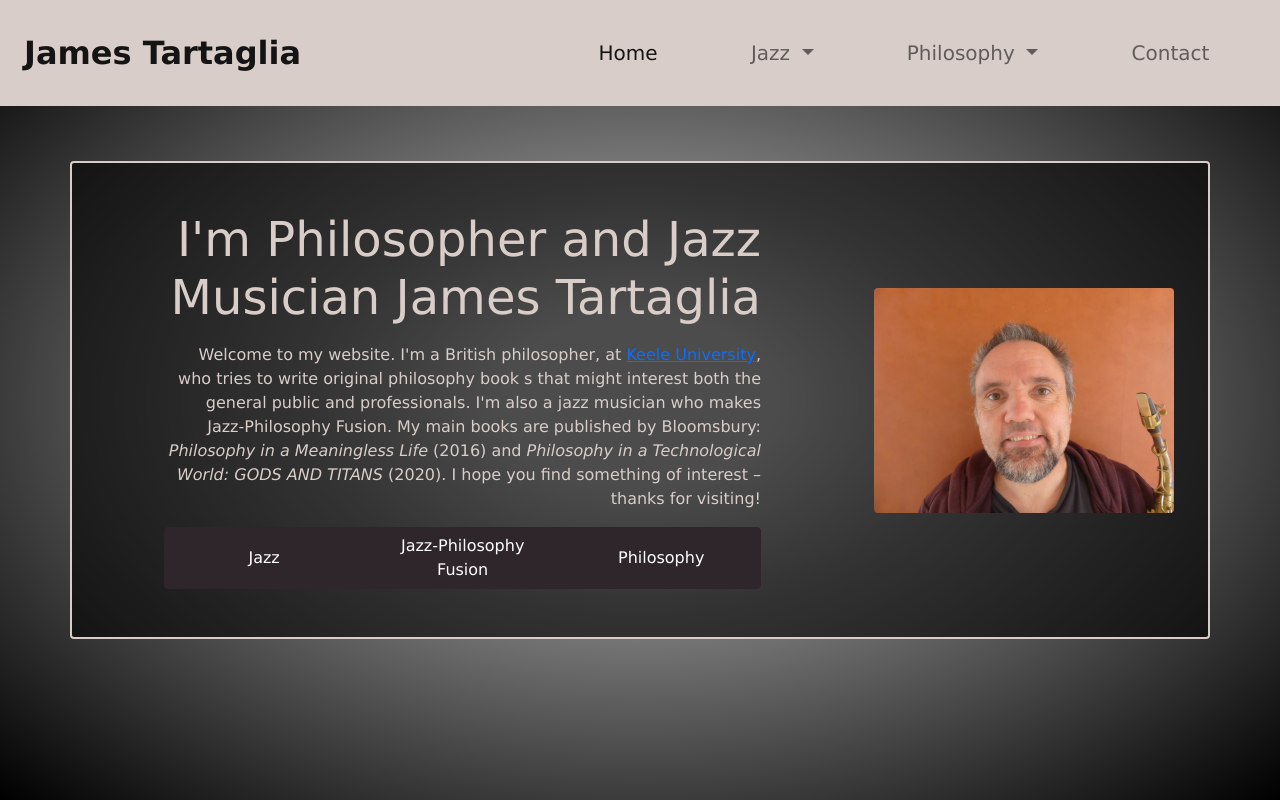
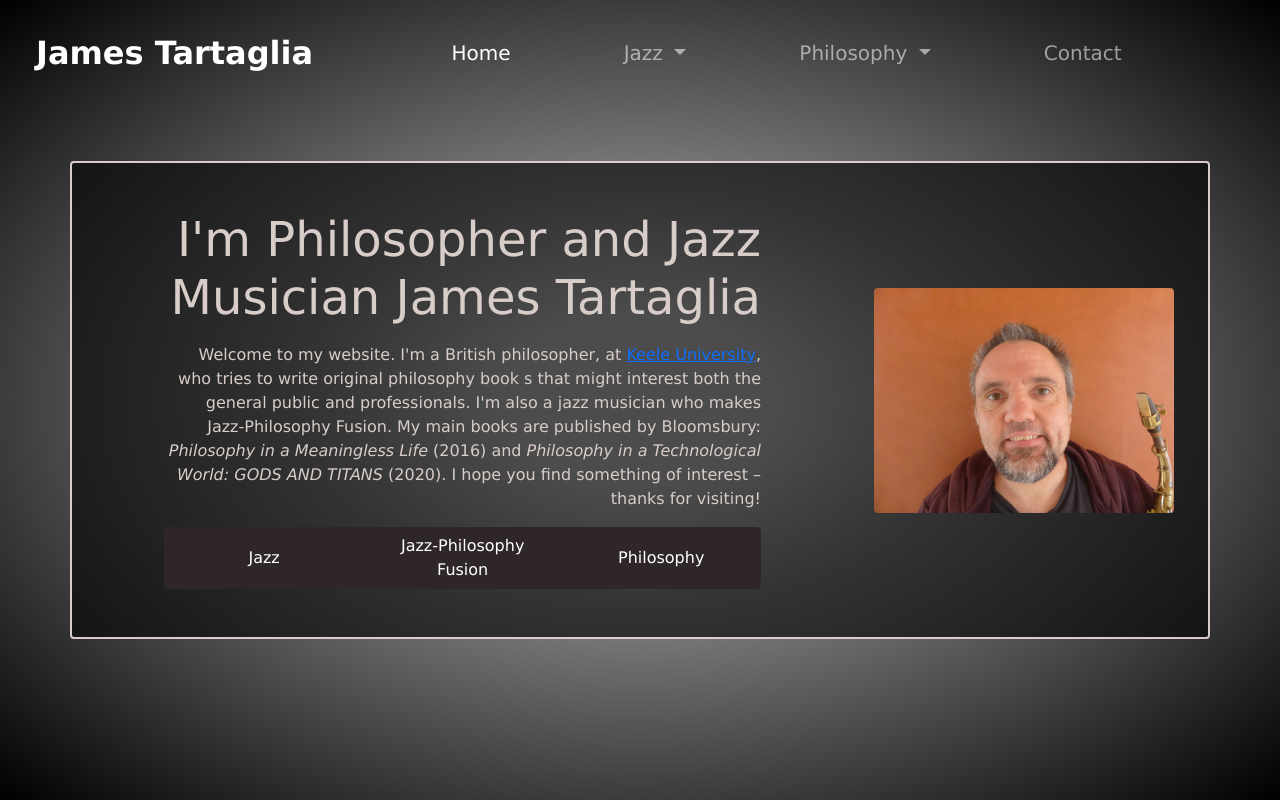
Before and after one commit to ajkimberley/JamesTartaglia, a website built with Parcel: page index.html in a window 1280 px wide. Built offline with nearby package versions, Linux system fonts and the light colour scheme; files whose address does not match are found by name.

Commit message:
Fix bootstrap js and nav menu

```diff
--- a/index.html
+++ b/index.html
@@ -23,18 +23,19 @@
 
 <body>
     <!-- Header -->
-    <nav class="navbar navbar-expand-lg navbar-light bg-light-grey p-4 fs-5">
+    <nav class="navbar navbar-expand-lg navbar-dark bg-light-transparent p-4 fs-5">
+        <div class="container-fluid justify-content-end">
             <a class="navbar-brand fw-bold fs-2" href="#">James Tartaglia</a>
-        <button class="navbar-toggler" type="button" data-toggle="collapse" data-target="#navbarNavAltMarkup"
-            aria-controls="navbarNavAltMarkup" aria-expanded="false" aria-label="Toggle navigation">
+            <button class="navbar-toggler" type="button" data-bs-toggle="collapse" data-bs-target="#myNavbar"
+                aria-controls="myNavbar" aria-expanded="false" aria-label="Toggle navigation">
                 <span class="navbar-toggler-icon"></span>
             </button>
-        <div class="collapse navbar-collapse justify-content-end" id="navbarNavAltMarkup">
-            <div class="navbar-nav w-75 justify-content-around">
+            <div class="collapse navbar-collapse justify-content-center" id="myNavbar">
+                <div class="navbar-nav w-75 justify-content-between">
                     <a class="nav-item nav-link active" href="#">Home <span class="sr-only">(current)</span></a>
                     <span class="nav-item dropdown">
-                    <a class="nav-link dropdown-toggle" href="#" id="navbarDropdownMenuLink" data-toggle="dropdown"
-                        aria-haspopup="true" aria-expanded="false">
+                        <a class="nav-link dropdown-toggle" href="#" id="navbarDropdownMenuLink" role="button"
+                            data-bs-toggle="dropdown" aria-expanded="false">
                             Jazz
                         </a>
                         <div class="dropdown-menu" aria-labelledby="navbarDropdownMenuLink">
@@ -44,17 +45,18 @@
                         </div>
                     </span>
                     <span class="nav-item dropdown">
-                    <a class="nav-link dropdown-toggle" href="#" id="navbarDropdownMenuLink" data-toggle="dropdown"
-                        aria-haspopup="true" aria-expanded="false">
+                        <a class="nav-link dropdown-toggle" href="#" id="navbarDropdownMenuLink" role="button"
+                            data-bs-toggle="dropdown" aria-expanded="false">
                             Philosophy
                         </a>
                         <div class="dropdown-menu" aria-labelledby="navbarDropdownMenuLink">
                             <a class="dropdown-item" href="#">Books</a>
                             <a class="dropdown-item" href="#">Papers</a>
-                        <a class="dropdown-item" href="#"></a>
+                            <a class="dropdown-item" href="#">Resaerch</a>
                         </div>
                     </span>
                     <a class="nav-item nav-link" href="#">Contact</a>
+                </div>
             </div>
     </nav>
 
@@ -79,7 +81,8 @@
                         thanks for visiting!
                     </p>
                     <div class="btn-group d-flex flex-column flex-md-row justify-content-around">
-                        <button type="button" class="btn btn-dark-grey w-25" data-animation="fadeInLeft" data-delay=".8s">Jazz</button>
+                        <button type="button" class="btn btn-dark-grey w-25" data-animation="fadeInLeft"
+                            data-delay=".8s">Jazz</button>
                         <button type="button" class="btn btn-dark-grey w-25">Jazz-Philosophy Fusion</button>
                         <button type="button" class="btn btn-dark-grey w-25">Philosophy</button>
                     </div>
@@ -90,10 +93,8 @@
 
     <!-- Scripts -->
     <script src="js/vendor/modernizr-3.11.2.min.js"></script>
+    <script src="node_modules/bootstrap/dist/js/bootstrap.min.js"></script>
     <script src="js/plugins.js"></script>
-    <script src="https://code.jquery.com/jquery-3.5.1.slim.min.js"
-        integrity="sha256-4+XzXVhsDmqanXGHaHvgh1gMQKX40OUvDEBTu8JcmNs=" crossorigin="anonymous"></script>
-    <script src="node_modules/bootstrap/dist/js/bootstrap.bundle.min.js"></script>
     <script src="js/main.js"></script>
 
     <!-- Google Analytics: change UA-XXXXX-Y to be your site's ID. -->
--- a/package.json
+++ b/package.json
@@ -15,6 +15,7 @@
     "parcel-bundler": "^1.12.4"
   },
   "dependencies": {
+    "@popperjs/core": "^2.6.0",
     "bootstrap": "^5.0.0-beta1"
   }
 }
```
Also changed, not shown: 1 other file. Lines whose indentation alone changed are shown as unchanged.
